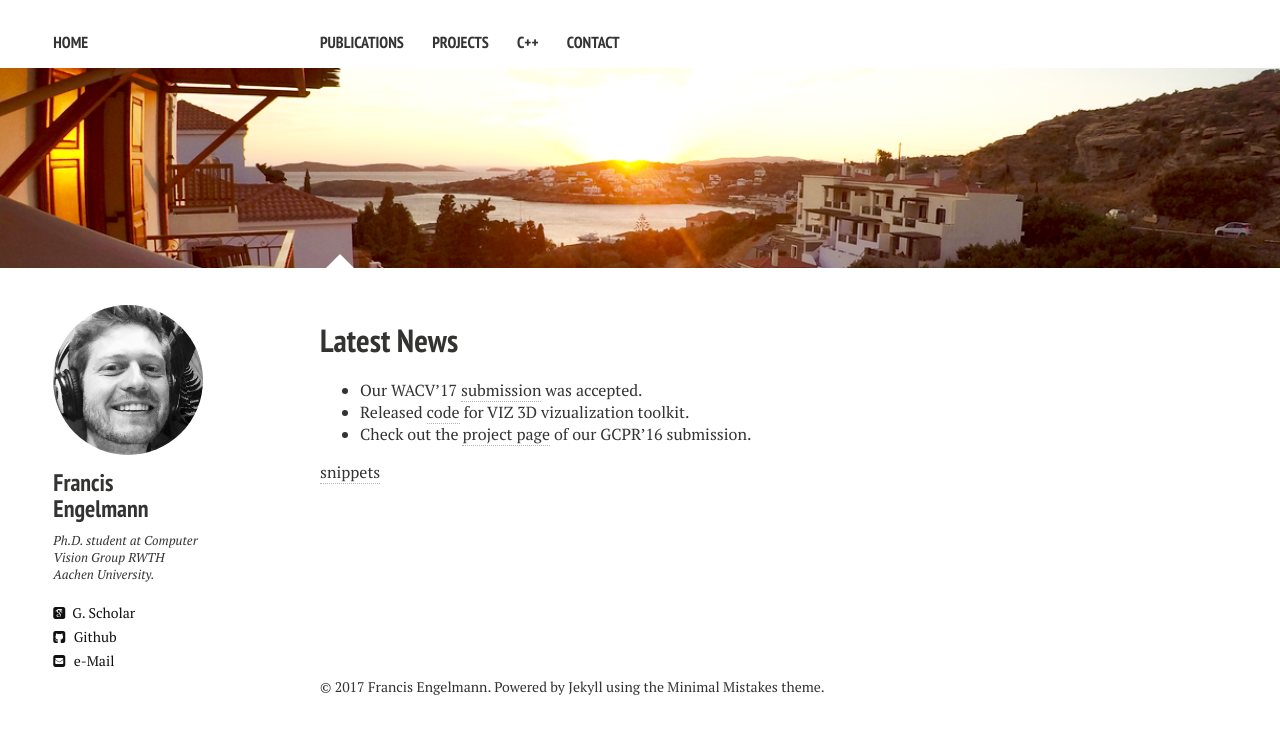
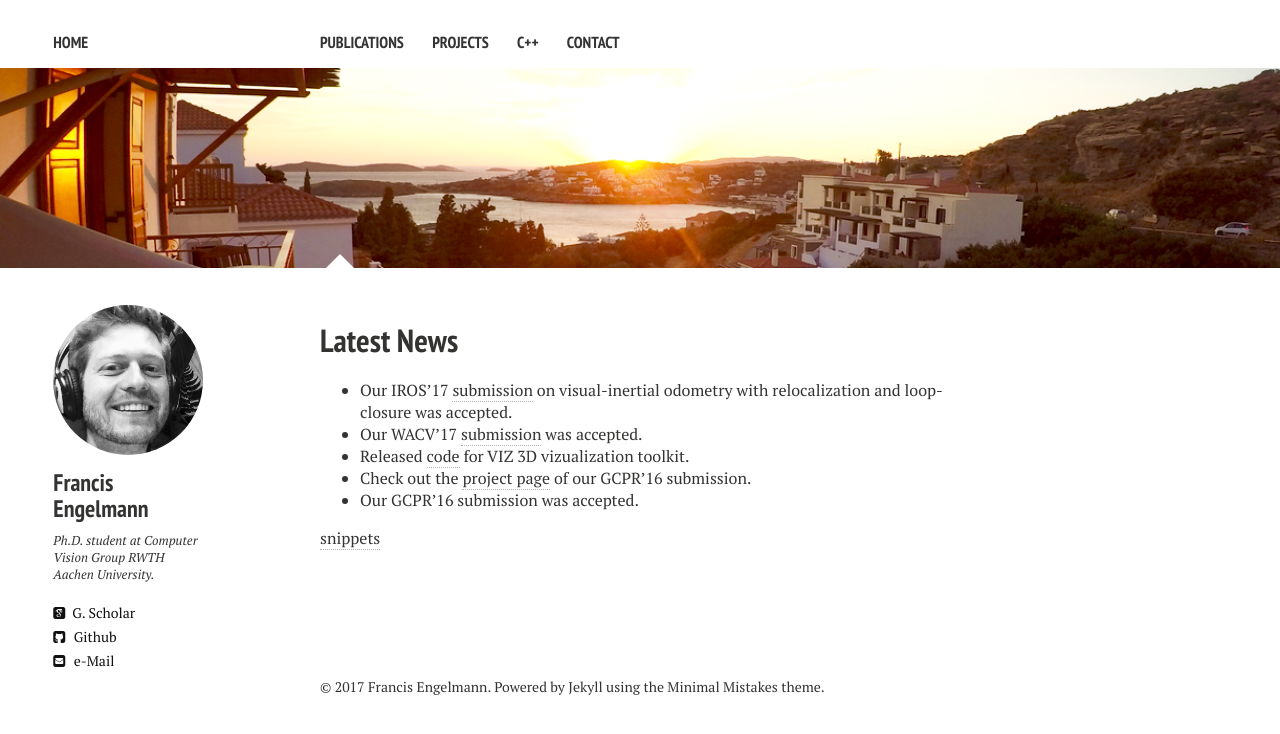
Before and after one commit to francisengelmann/francisengelmann.github.io, a Jekyll site: the page built from index.md, in a window 1280 px wide. Shown: the top 734 px of the page. Built offline with Jekyll 4.4.1, drawn with Linux system fonts in a browser that asks for light colours; nearby versions of some CDN libraries.

Commit message:
Update index.md

```diff
--- a/index.md
+++ b/index.md
@@ -6,9 +6,11 @@ tags: [Jekyll, theme, responsive, blog, template]
 image:
   feature: andros.png
 ---
+* Our IROS'17 [submission](https://arxiv.org/pdf/1702.02175.pdf) on visual-inertial odometry with relocalization and loop-closure was accepted.
 * Our WACV'17 [submission](http://www.vision.rwth-aachen.de/publication/00146/) was accepted.
 * Released [code](https://github.com/francisengelmann/viz) for VIZ 3D vizualization toolkit.
 * Check out the [project page](http://www.vision.rwth-aachen.de/page/shape_priors) of our GCPR'16 submission.
+* Our GCPR'16 submission was accepted.
 
 
 [snippets](https://github.com/francisengelmann/francisengelmann.github.io/blob/master/snippets.md)
```
